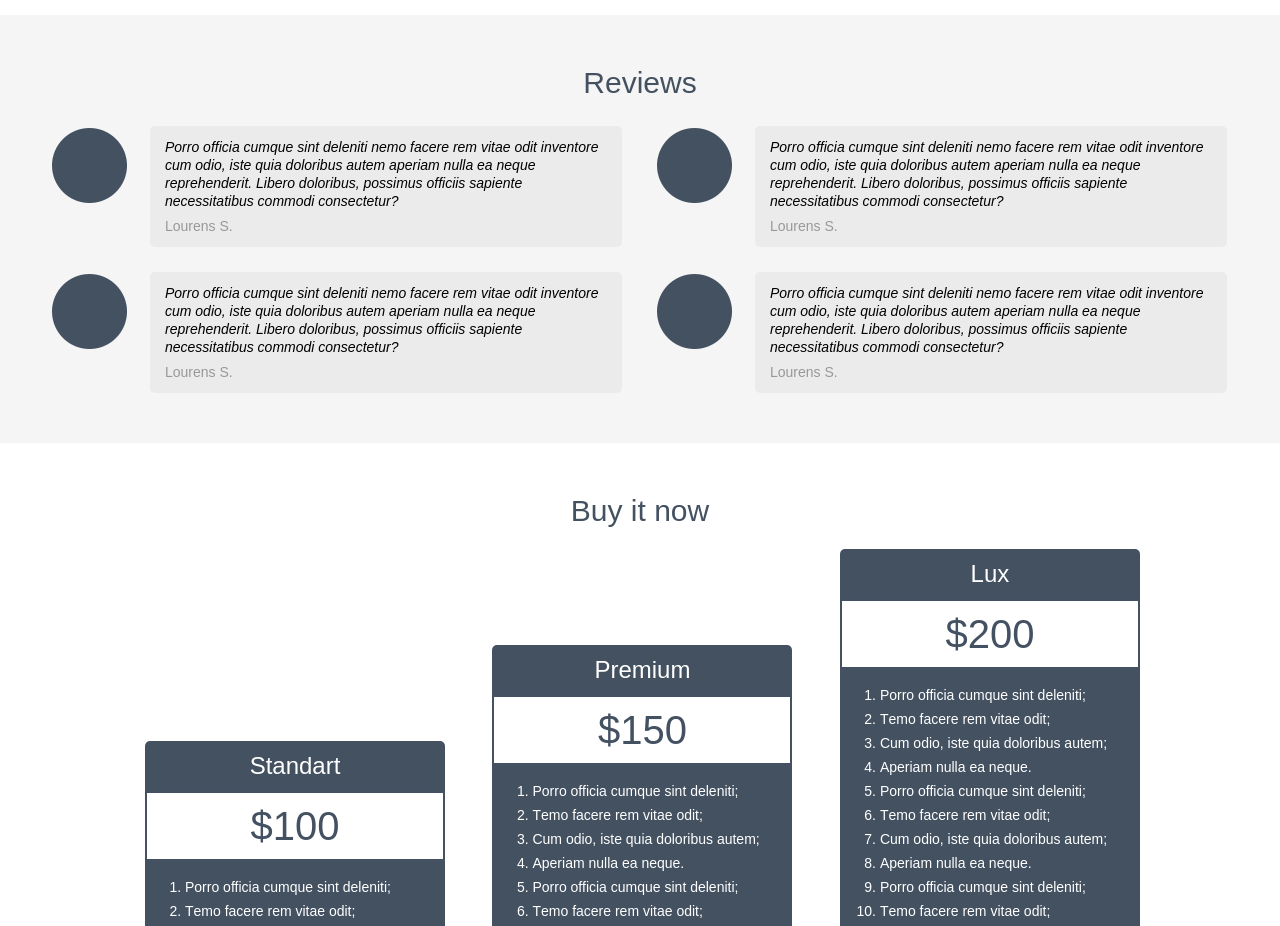
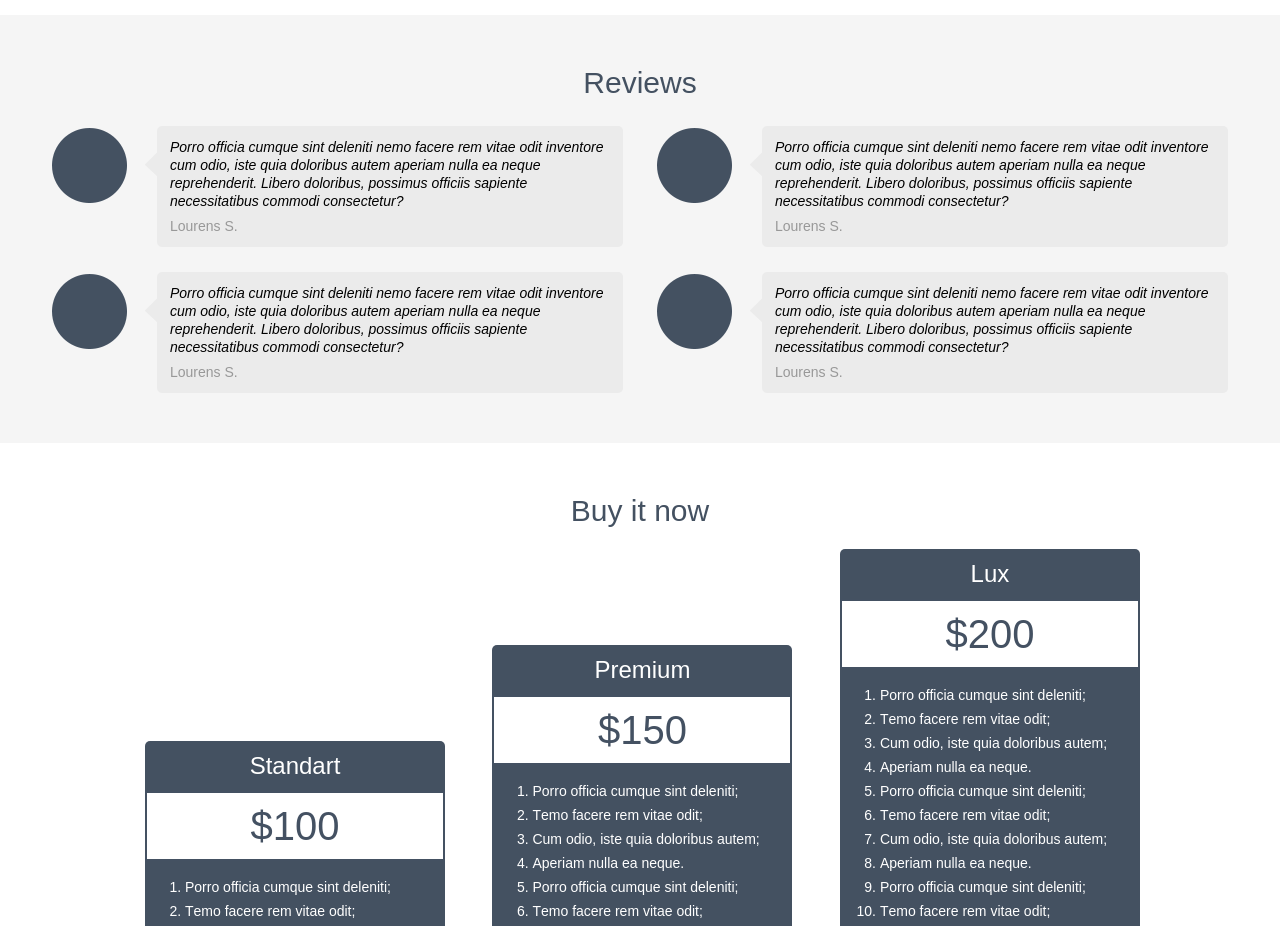
Before and after one commit to Linika-Popo/test-page, a plain HTML site: page index.html in a window 1280 px wide. Shown: the part 1560-2486 px from the top of the page. Drawn offline with Linux system fonts and the light colour scheme.

Commit message:
replaced

```diff
--- a/style.css
+++ b/style.css
@@ -209,15 +209,15 @@
     height: 80px;
     float: left;
     background: url("images/userpic.png") no-repeat;
-    margin-right: 20px;
+    margin-right: 15px;
 }
 
 .block5 .review .rvw {
-    width: 80%;
+    width: 81%;
     float: left;
-    background: #ebebeb;
+    background: url("images/bg_review.png") no-repeat;
     border-radius: 5px;
-    padding: 12px 15px;
+    padding: 12px 5px 12px 25px;
 }
 
 .block5 .rvw {
```
